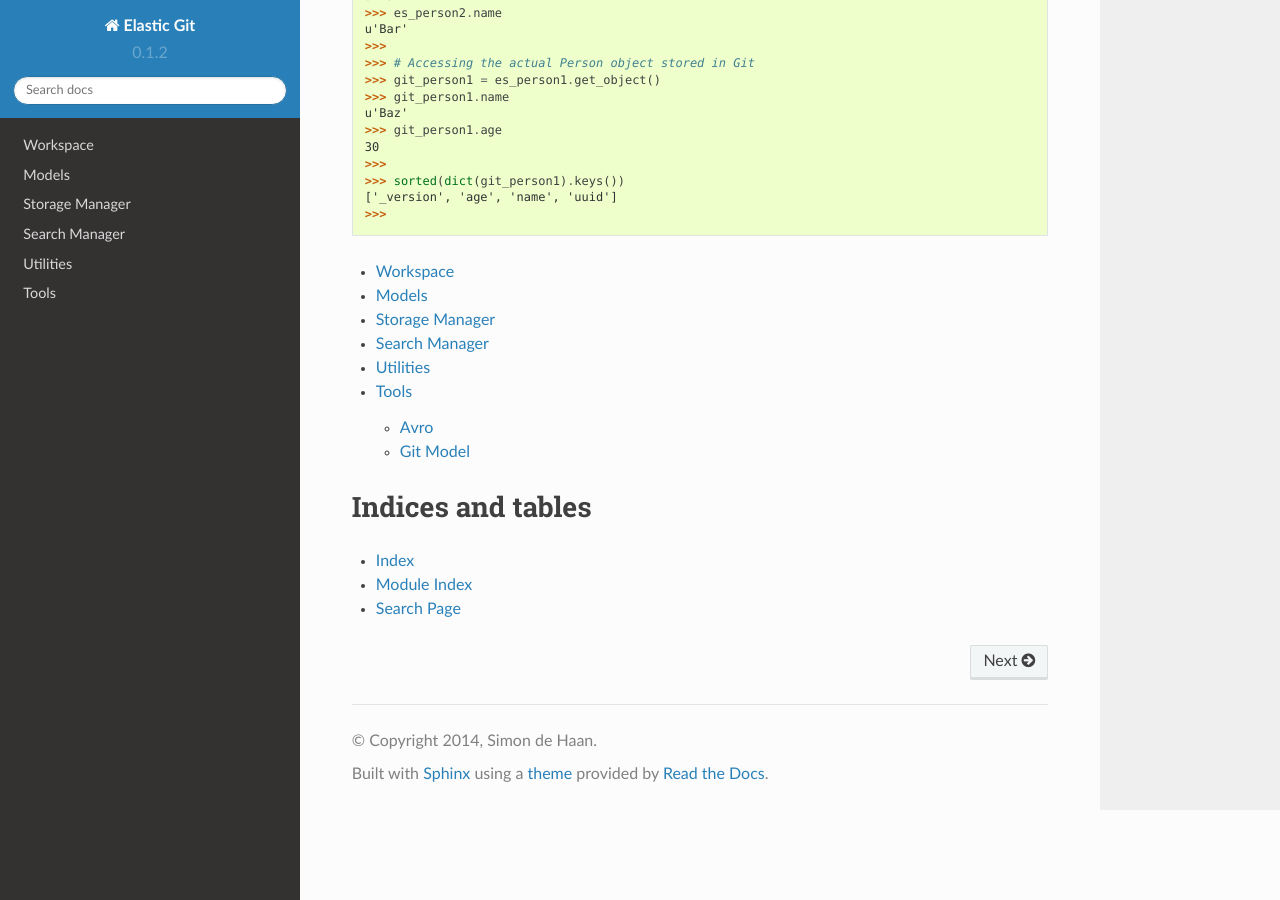
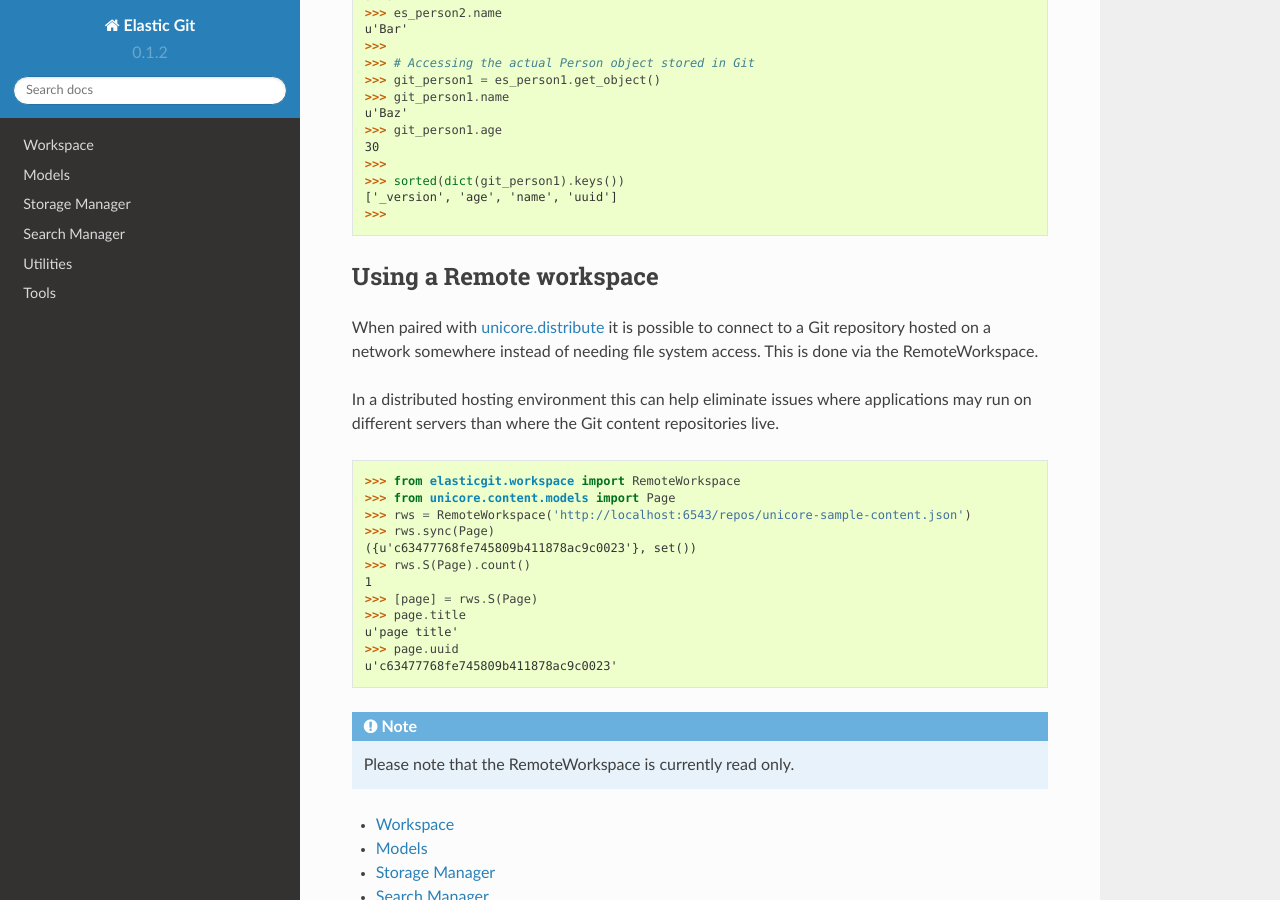
Before and after one commit to universalcore/elastic-git, a Sphinx documentation site: the page built from docs/index.rst, in a window 1280 px wide and 900 px high, scrolled down 782 px. Built offline with Sphinx 7.4.7 and the Read the Docs theme 2.0.0, drawn with Linux system fonts in a browser that asks for light colours.

Commit message:
add docs

```diff
--- a/docs/index.rst
+++ b/docs/index.rst
@@ -78,6 +78,37 @@ it via elastic search.
    workspace.destroy()
 
 
+Using a Remote workspace
+------------------------
+
+When paired with unicore.distribute_ it is possible to connect to a Git
+repository hosted on a network somewhere instead of needing file system
+access. This is done via the RemoteWorkspace.
+
+In a distributed hosting environment this can help eliminate issues
+where applications may run on different servers than where the Git content
+repositories live.
+
+.. code::
+
+   >>> from elasticgit.workspace import RemoteWorkspace
+   >>> from unicore.content.models import Page
+   >>> rws = RemoteWorkspace('http://localhost:6543/repos/unicore-sample-content.json')
+   >>> rws.sync(Page)
+   ({u'c63477768fe745809b411878ac9c0023'}, set())
+   >>> rws.S(Page).count()
+   1
+   >>> [page] = rws.S(Page)
+   >>> page.title
+   u'page title'
+   >>> page.uuid
+   u'c63477768fe745809b411878ac9c0023'
+
+.. note::
+
+   Please note that the RemoteWorkspace is currently read only.
+
+
 .. toctree::
    :maxdepth: 2
 
@@ -96,3 +127,6 @@ Indices and tables
 * :ref:`genindex`
 * :ref:`modindex`
 * :ref:`search`
+
+
+.. _unicore.distribute: http://unicoredistribute.readthedocs.org/
```
Also changed, not shown: 1 other file.
